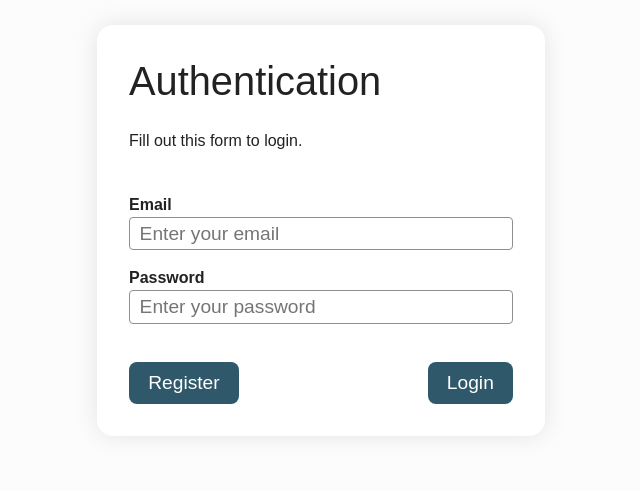
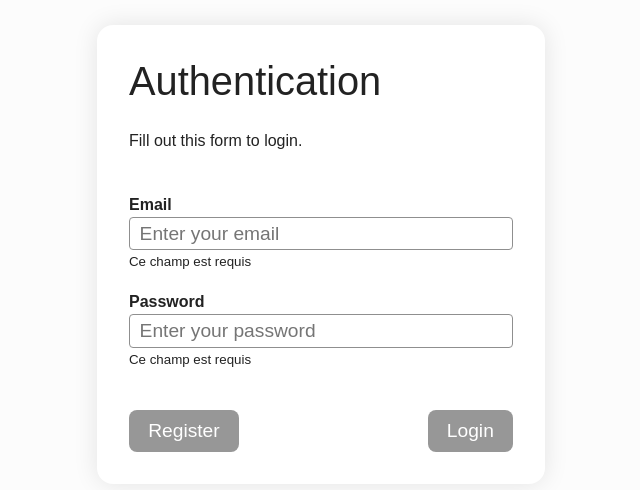
Before and after one commit to michbina/formation_angular, an Angular app: page /login in a window 1280 px wide. Shown: the top 490 px of the page, without its empty margins (319-959 px from the left). Built offline with nearby package versions, Linux system fonts and the light colour scheme.

Commit message:
TP : Connexion et inscription avec des reactive forms

```diff
--- a/src/app/components/login-form/login-form.component.html
+++ b/src/app/components/login-form/login-form.component.html
@@ -1,18 +1,32 @@
 
 
-<form (ngSubmit)="login()" id="login-form">
+<form (ngSubmit)="login()" id="login-form" [formGroup]="loginForm">
   <h1>{{title}}</h1>
   <p>Fill out this form to login.</p>
 
   <label for="email">Email</label>
-  <input [(ngModel)]="email" type="text" placeholder="Enter your email" id="email" name="email" required/>
+  <!-- <input [(ngModel)]="email" type="text" placeholder="Enter your email" id="email" name="email"/> -->
+  <input formControlName="email" type="text" placeholder="Enter your email" id="email" name="email" required/>
+  @if(loginForm.get('email')?.hasError('required')){
+    <small>Ce champ est requis</small>
+  }
+
 
   <label for="psw">Password</label>
-  <input [(ngModel)]="password" type="password" placeholder="Enter your password" id="psw" name="password" required/>
+  <!-- <input [(ngModel)]="password" type="password" placeholder="Enter your password" id="psw" name="password"/> -->
+  <input formControlName="password" type="password" placeholder="Enter your password" id="psw" name="password" required/>
+  @if(loginForm.get('password')?.hasError('required')){
+    <small>Ce champ est requis</small>
+  }
 
-  <!-- <button type="submit">Login</button> -->
+
+  @if(loginForm.get('password')?.hasError('password.pattern')){
+    <small>Pattern not good</small>
+  }
+
+
   <div class="button-container">
-    <button (click)="register()" type="button">Register</button>
-    <button type="submit">Login</button>
+    <button (click)="register()" type="button" [disabled]="loginForm.invalid">Register</button>
+    <button type="submit" [disabled]="loginForm.invalid">Login</button>
   </div>
 </form>
--- a/src/app/components/login-form/login-form.component.scss
+++ b/src/app/components/login-form/login-form.component.scss
@@ -2,3 +2,7 @@
   display: flex;
   justify-content: space-between;
 }
+
+label.ng-invalid, input.ng-invalid.ng-dirty + small {
+  color: red;
+}
--- a/src/app/components/login-form/login-form.component.ts
+++ b/src/app/components/login-form/login-form.component.ts
@@ -1,21 +1,22 @@
 import { HttpErrorResponse } from '@angular/common/http';
-import { Component, EventEmitter, OnInit, Output, inject, DestroyRef } from '@angular/core';
+import { Component, EventEmitter, OnInit, Output, inject, DestroyRef, OnDestroy } from '@angular/core';
 import { takeUntilDestroyed } from '@angular/core/rxjs-interop';
-import { FormsModule } from '@angular/forms';
+import { FormsModule, NonNullableFormBuilder, ReactiveFormsModule, Validators } from '@angular/forms';
 import { ActivatedRoute, Router } from '@angular/router';
 import { LoginRequest } from '@models/authentication/login-request';
 import { AuthenticationService } from '@services/authentication/authentication.service';
+import { password } from 'app/utils/password.validator';
 
 @Component({
   selector: 'app-login-form',
-  imports: [FormsModule],
+  imports: [FormsModule, ReactiveFormsModule],
   templateUrl: './login-form.component.html',
   styleUrl: './login-form.component.scss'
 })
 export class LoginFormComponent {
   title = 'Authentication';
-  email = '';
-  password = '';
+  //email = '';
+  //password = '';
 
   //Tips: https://angular.fr/technical/destroy-ref#utilisation-hors-du-constructeur
   private destroyRef = inject(DestroyRef);
@@ -23,15 +24,29 @@ export class LoginFormComponent {
 
   @Output() loggedIn = new EventEmitter<boolean>();
 
+  fb=inject(NonNullableFormBuilder);
+
   authService: AuthenticationService = inject(AuthenticationService);
   errorMessage: any=null;
+
+  readonly loginForm = this.fb.group({
+    email: ['', Validators.required],
+    password: ['', [Validators.required, password()]]
+    });
 
   constructor(private router: Router, private route: ActivatedRoute, private authenticationService:AuthenticationService) {
 
   }
 
   get loginRequest(): LoginRequest {
-    return new LoginRequest(this.email, this.password);
+    return this.loginForm.value as LoginRequest;
+
+    /*return new LoginRequest(
+    this.loginForm.controls.email.value,
+    this.loginForm.controls.password.value
+    );*/
+
+    //return new LoginRequest(this.email, this.password);
   }
 
   login(): void {
@@ -58,5 +73,4 @@ export class LoginFormComponent {
     this.errorMessage = errorResponse.error.error ?? `${errorResponse.error.status} - ${errorResponse.error.statusText}`;
   }
 
-
 }
--- a/src/app/services/authentication/authentication.service.ts
+++ b/src/app/services/authentication/authentication.service.ts
@@ -47,6 +47,7 @@ export class AuthenticationService {
 
   logout() {
     this.token = null;
+    this.router.navigateByUrl('/login');
   }
 
 
--- /dev/null
+++ b/src/app/utils/password.validator.ts
@@ -0,0 +1,24 @@
+import { ValidatorFn, AbstractControl, ValidationErrors } from '@angular/forms';
+
+export function password(): ValidatorFn {
+  return (control: AbstractControl): ValidationErrors | null => {
+    const uppercasePattern = /^.*[A-Z]+.*$/;
+    const lowercasePattern = /^.*[a-z]+.*$/;
+    const specialCharPattern = /^.*\W+.*$/;
+
+    if (control.value === '') {
+      return null;
+    }
+
+    if (
+      uppercasePattern.test(control.value) &&
+      lowercasePattern.test(control.value) &&
+      specialCharPattern.test(control.value) &&
+      control.value.length > 8
+    ) {
+      return null;
+    }
+
+    return { 'password.pattern': 'Password format is incorrect' };
+  };
+}
```
